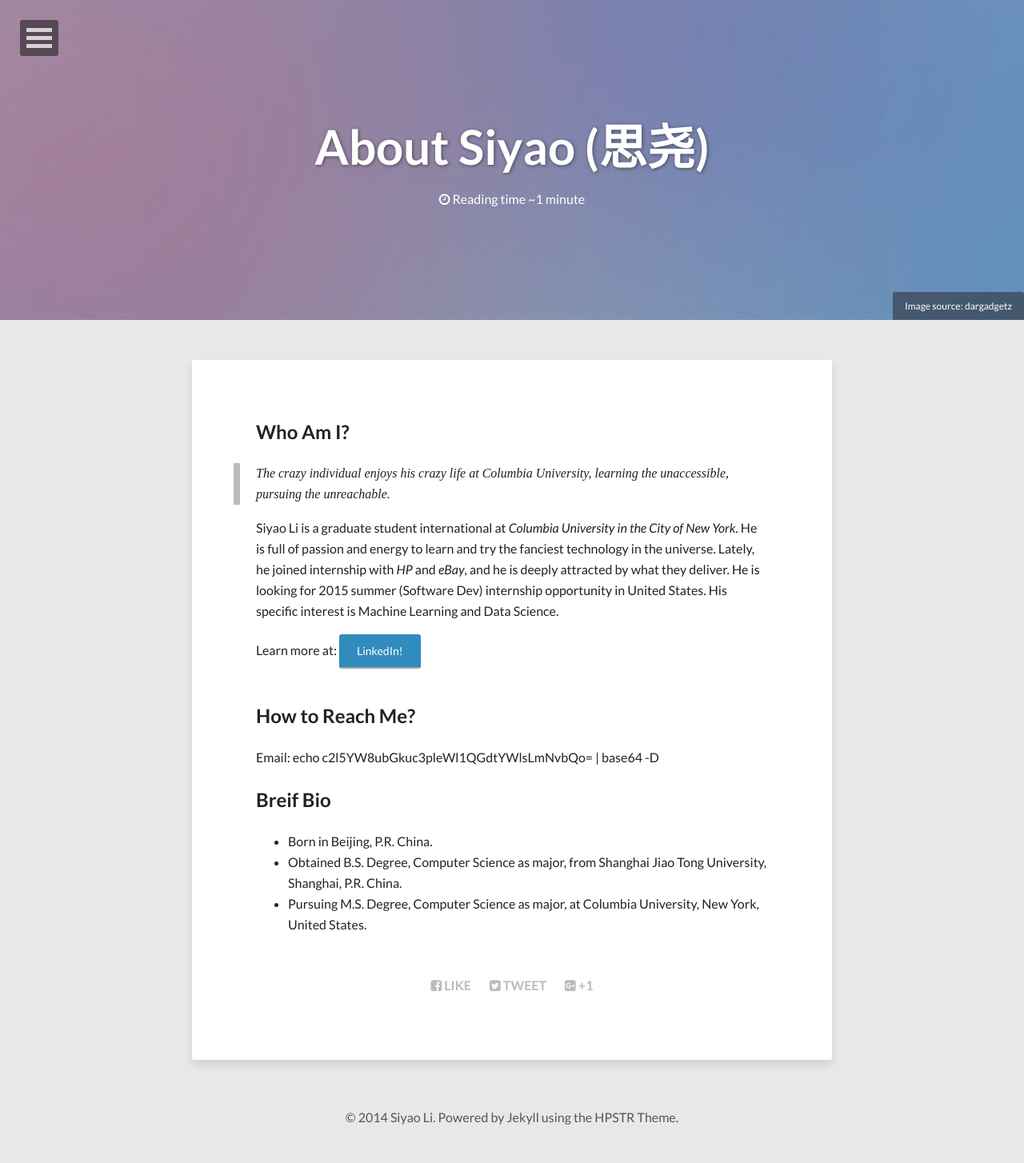
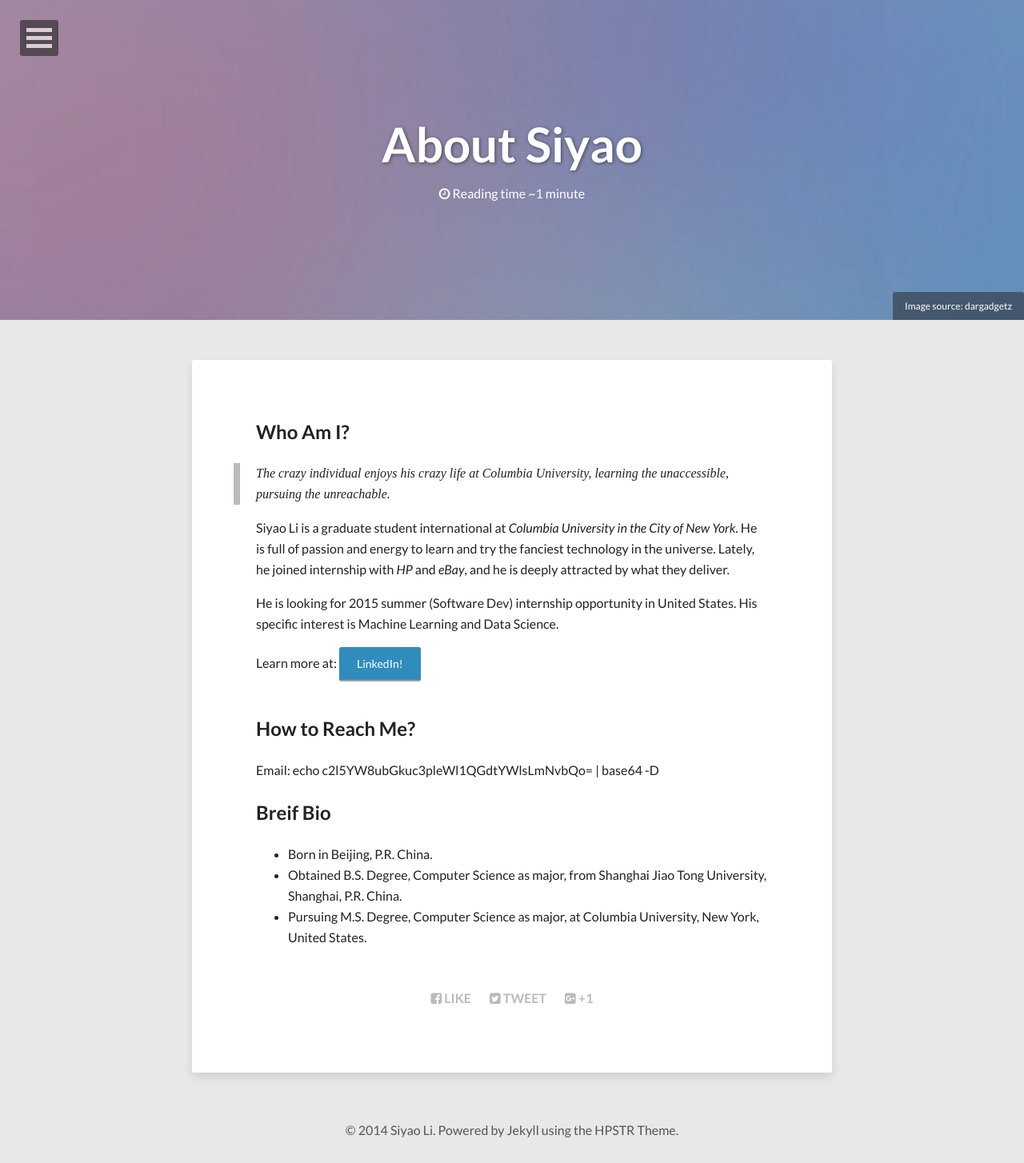
Before and after one commit to si-yao/si-yao.github.io, a Jekyll site: the page built from about.md, in a window 1280 px wide. Shown: the whole page at 80% size. Built offline with Jekyll 4.4.1, drawn with Linux system fonts in a browser that asks for light colours; nearby versions of some CDN libraries.

```diff
--- a/about.md
+++ b/about.md
@@ -1,7 +1,7 @@
 ---
 layout: page
 permalink: /about/
-title: About Siyao (思尧)
+title: About Siyao
 tags: [Jekyll, theme, modern, minimal, responsive]
 image:
   feature: abstract-5.jpg
@@ -13,6 +13,7 @@ share: true
 >The crazy individual enjoys his crazy life at Columbia University, learning the unaccessible, pursuing the unreachable.
 
 Siyao Li is a graduate student international at *Columbia University in the City of New York*. He is full of passion and energy to learn and try the fanciest technology in the universe. Lately, he joined internship with *HP* and *eBay*, and he is deeply attracted by what they deliver.
+
 He is looking for 2015 summer (Software Dev) internship opportunity in United States.
 His specific interest is Machine Learning and Data Science.
 
```
Also changed, not shown: README.md, images/siyao.jpg.
